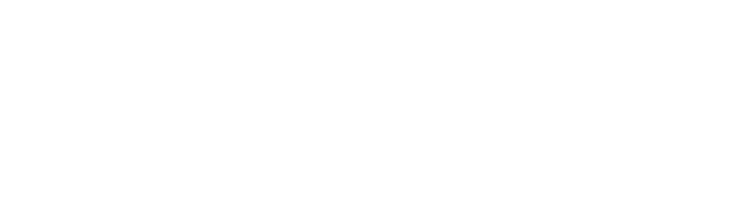
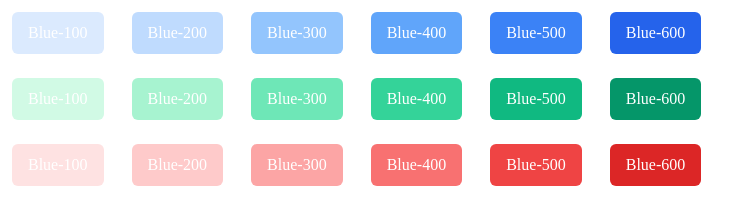
Before and after one commit to AlyBuk/Pwo, a website: page index.html in a window 1280 px wide. Shown: the whole page, without its empty margins (0-752 px from the left). Drawn offline with Linux system fonts and the light colour scheme.

Commit message:
Initial update

```diff
--- /dev/null
+++ b/Scss/_base.scss
@@ -0,0 +1,139 @@
+@use './variable';
+
+* {
+    margin: 0;
+    padding: 0;
+}
+.m-1{
+    margin: variable.$vx-12;
+}
+.btn-blue {
+    padding: variable.$vx-12 variable.$vx-16;
+    background-color: variable.$blue-600;
+    display: inline-block;
+    color: variable.$white;
+    border-radius: variable.$vx-6;
+}
+.btn-blue-100 {
+    padding: variable.$vx-12 variable.$vx-16;
+    background-color: variable.$blue-100;
+    display: inline-block;
+    color: variable.$white;
+    border-radius: variable.$vx-6;
+}
+.btn-blue-200 {
+    padding: variable.$vx-12 variable.$vx-16;
+    background-color: variable.$blue-200;
+    display: inline-block;
+    color: variable.$white;
+    border-radius: variable.$vx-6;
+}
+.btn-blue-300 {
+    padding: variable.$vx-12 variable.$vx-16;
+    background-color: variable.$blue-300;
+    display: inline-block;
+    color: variable.$white;
+    border-radius: variable.$vx-6;
+}
+.btn-blue-400 {
+    padding: variable.$vx-12 variable.$vx-16;
+    background-color: variable.$blue-400;
+    display: inline-block;
+    color: variable.$white;
+    border-radius: variable.$vx-6;
+}
+.btn-blue-500 {
+    padding: variable.$vx-12 variable.$vx-16;
+    background-color: variable.$blue-500;
+    display: inline-block;
+    color: variable.$white;
+    border-radius: variable.$vx-6;
+}
+
+.btn-green-100{
+        padding: variable.$vx-12 variable.$vx-16;
+    background-color: variable.$green-100;
+    display: inline-block;
+    color: variable.$white;
+    border-radius: variable.$vx-6;
+}
+.btn-green-200{
+        padding: variable.$vx-12 variable.$vx-16;
+    background-color: variable.$green-200;
+    display: inline-block;
+    color: variable.$white;
+    border-radius: variable.$vx-6;
+}
+.btn-green-300{
+        padding: variable.$vx-12 variable.$vx-16;
+    background-color: variable.$green-300;
+    display: inline-block;
+    color: variable.$white;
+    border-radius: variable.$vx-6;
+}
+.btn-green-400{
+        padding: variable.$vx-12 variable.$vx-16;
+    background-color: variable.$green-400;
+    display: inline-block;
+    color: variable.$white;
+    border-radius: variable.$vx-6;
+}
+.btn-green-500{
+        padding: variable.$vx-12 variable.$vx-16;
+    background-color: variable.$green-500;
+    display: inline-block;
+    color: variable.$white;
+    border-radius: variable.$vx-6;
+}
+.btn-green{
+        padding: variable.$vx-12 variable.$vx-16;
+    background-color: variable.$green-600;
+    display: inline-block;
+    color: variable.$white;
+    border-radius: variable.$vx-6;
+}
+
+/* red-btn */
+
+.btn-red-100{
+        padding: variable.$vx-12 variable.$vx-16;
+    background-color: variable.$red-100;
+    display: inline-block;
+    color: variable.$white;
+    border-radius: variable.$vx-6;
+}
+.btn-red-200{
+        padding: variable.$vx-12 variable.$vx-16;
+    background-color: variable.$red-200;
+    display: inline-block;
+    color: variable.$white;
+    border-radius: variable.$vx-6;
+}
+.btn-red-300{
+        padding: variable.$vx-12 variable.$vx-16;
+    background-color: variable.$red-300;
+    display: inline-block;
+    color: variable.$white;
+    border-radius: variable.$vx-6;
+}
+.btn-red-400{
+        padding: variable.$vx-12 variable.$vx-16;
+    background-color: variable.$red-400;
+    display: inline-block;
+    color: variable.$white;
+    border-radius: variable.$vx-6;
+}
+.btn-red-500{
+        padding: variable.$vx-12 variable.$vx-16;
+    background-color: variable.$red-500;
+    display: inline-block;
+    color: variable.$white;
+    border-radius: variable.$vx-6;
+}
+.btn-red{
+        padding: variable.$vx-12 variable.$vx-16;
+    background-color: variable.$red-600;
+    display: inline-block;
+    color: variable.$white;
+    border-radius: variable.$vx-6;
+}
--- /dev/null
+++ b/Scss/_variable.scss
@@ -0,0 +1,89 @@
+// 🔵 Blue
+$blue-100: #dbeafe;
+$blue-200: #bfdbfe;
+$blue-300: #93c5fd;
+$blue-400: #60a5fa;
+$blue-500: #3b82f6;
+$blue-600: #2563eb;
+$blue-700: #1d4ed8;
+$blue-800: #1e40af;
+$blue-900: #1e3a8a;
+
+// 🟢 Green
+$green-100: #d1fae5;
+$green-200: #a7f3d0;
+$green-300: #6ee7b7;
+$green-400: #34d399;
+$green-500: #10b981;
+$green-600: #059669;
+$green-700: #047857;
+$green-800: #065f46;
+$green-900: #064e3b;
+
+// 🔴 Red
+$red-100: #fee2e2;
+$red-200: #fecaca;
+$red-300: #fca5a5;
+$red-400: #f87171;
+$red-500: #ef4444;
+$red-600: #dc2626;
+$red-700: #b91c1c;
+$red-800: #991b1b;
+$red-900: #7f1d1d;
+
+// 🟡 Yellow (Amber)
+$yellow-100: #fef3c7;
+$yellow-200: #fde68a;
+$yellow-300: #fcd34d;
+$yellow-400: #fbbf24;
+$yellow-500: #f59e0b;
+$yellow-600: #d97706;
+$yellow-700: #b45309;
+$yellow-800: #92400e;
+$yellow-900: #78350f;
+
+// 🟣 Purple
+$purple-100: #ede9fe;
+$purple-200: #ddd6fe;
+$purple-300: #c4b5fd;
+$purple-400: #a78bfa;
+$purple-500: #8b5cf6;
+$purple-600: #7c3aed;
+$purple-700: #6d28d9;
+$purple-800: #5b21b6;
+$purple-900: #4c1d95;
+
+// 🧡 Orange
+$orange-100: #ffedd5;
+$orange-200: #fed7aa;
+$orange-300: #fdba74;
+$orange-400: #fb923c;
+$orange-500: #f97316;
+$orange-600: #ea580c;
+$orange-700: #c2410c;
+$orange-800: #9a3412;
+$orange-900: #7c2d12;
+
+// ⚪ Gray
+$gray-100: #f3f4f6;
+$gray-200: #e5e7eb;
+$gray-300: #d1d5db;
+$gray-400: #9ca3af;
+$gray-500: #6b7280;
+$gray-600: #4b5563;
+$gray-700: #374151;
+$gray-800: #1f2937;
+$gray-900: #111827;
+
+
+$white: #fff;
+
+
+
+// intial values
+
+$v-1r:1rem;
+$vx-12:12px;
+$vx-6:6px;
+$vx-8:8px;
+$vx-16:16px;
--- /dev/null
+++ b/Scss/index.scss
@@ -0,0 +1,2 @@
+@use './variable';
+@use './base';
--- a/gulpfile.js
+++ b/gulpfile.js
@@ -1,17 +1,14 @@
-const {src,dest,watch,series} = require('gulp');
-const sass = require('gulp-sass')(require('sass'))
+const { src, dest, watch, series } = require('gulp');
+const sass = require('gulp-sass')(require('sass'));
 
-
-function buildStyles(){
-    return src('index.scss')
-    .pipe(sass())
-    .pipe(dest('css'))
+function buildStyles() {
+    return src('Scss/index.scss')
+        .pipe(sass())
+        .pipe(dest('css'));
 }
 
-
-function watchTask(){
-    watch(['index.scss'], buildStyles)
+function watchTask() {
+    watch(['Scss/**/*.scss'], buildStyles);
 }
 
-
-exports.default = series(buildStyles, watchTask)
+exports.default = series(buildStyles, watchTask);
--- a/index.html
+++ b/index.html
@@ -4,13 +4,39 @@
     <meta charset="UTF-8">
     <meta name="viewport" content="width=device-width, initial-scale=1.0">
     <title>Pwo(Personal Work Order)</title>
+    <link rel="stylesheet" href="/Pwo/css/index.css">
 </head>
 <body>
+    <section class="buttons" style="width: 100%;">
+        <div class="blue">
+        <div class="btn-blue-100 m-1">Blue-100</div>
+        <div class="btn-blue-200 m-1">Blue-200</div>
+        <div class="btn-blue-300 m-1">Blue-300</div>
+        <div class="btn-blue-400 m-1">Blue-400</div>
+        <div class="btn-blue-500 m-1">Blue-500</div>
+        <div class="btn-blue m-1">Blue-600</div>
+        </div>
+        <!--Sucess btn or green btn-->
+            <div class="green">
+        <div class="btn-green-100 m-1">Blue-100</div>
+        <div class="btn-green-200 m-1">Blue-200</div>
+        <div class="btn-green-300 m-1">Blue-300</div>
+        <div class="btn-green-400 m-1">Blue-400</div>
+        <div class="btn-green-500 m-1">Blue-500</div>
+        <div class="btn-green m-1">Blue-600</div>
+        </div>
 
+             <!--error/danger btn or red btn-->
+            <div class="green">
+        <div class="btn-red-100 m-1">Blue-100</div>
+        <div class="btn-red-200 m-1">Blue-200</div>
+        <div class="btn-red-300 m-1">Blue-300</div>
+        <div class="btn-red-400 m-1">Blue-400</div>
+        <div class="btn-red-500 m-1">Blue-500</div>
+        <div class="btn-red m-1">Blue-600</div>
+        </div>
 
-
-
-
+    </section>
 
 </body>
 </html>
```
Also changed, not shown: package.json (added, +7 -0 lines), css/index.css (added), 1 other file.
